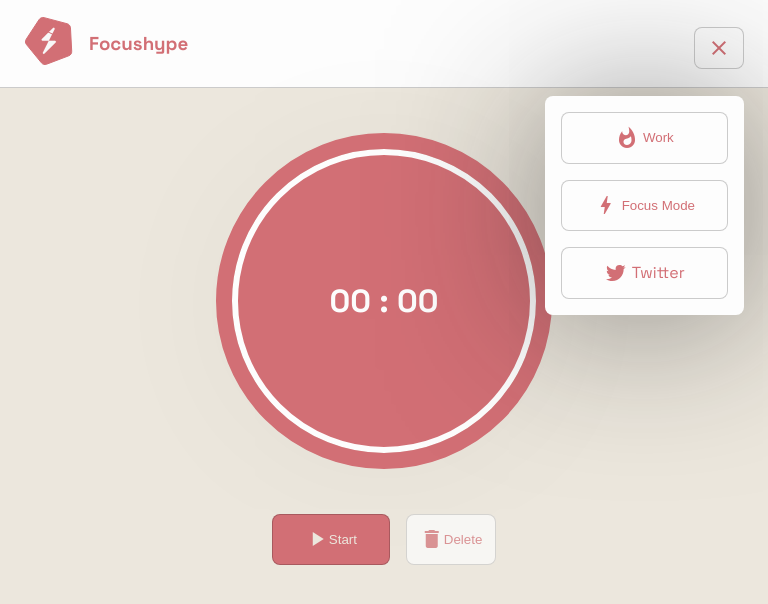
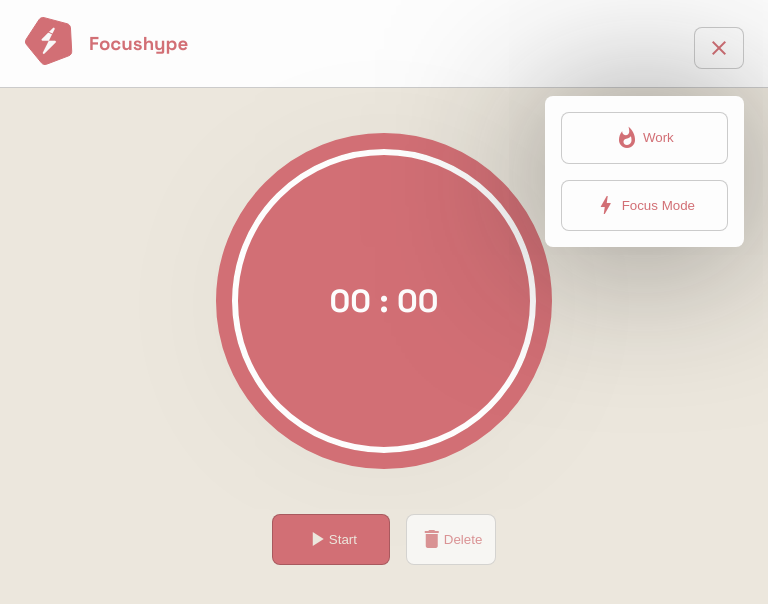
Before and after one commit to vedantnn71/focushype, a website built with Vite: page index.html in a window 768 px wide. Both pictures are taken after a click on the link "menu". Built offline with nearby package versions, Linux system fonts and the light colour scheme.

Commit message:
Fix twitter url showing in desktop bug.

```diff
--- a/index.html
+++ b/index.html
@@ -32,7 +32,7 @@
             href="https://twitter.com/vedantnn7"
             class="navlink button__primary follow"
             target="_blank"
-            ><img src="./assets/twitter.svg" alt="twitter icon" class="icon" />
+            ><img src="./assets/twitter-alt.svg" alt="twitter icon" class="icon" />
             <span class="text">Twitter</span></a
           >
         </li>
--- a/styles/components/_buttons.scss
+++ b/styles/components/_buttons.scss
@@ -97,7 +97,7 @@ button:disabled {
     animation: 0.3s ease scale;
 
     .follow {
-      display: flex !important;
+      display: flex;
       gap: 4px;
 
       img {
@@ -109,3 +109,11 @@ button:disabled {
     display: flex;
   }
 }
+
+@media screen and (min-width: 768px) {
+  .buttons {
+    .follow {
+      display: none !important;
+    }
+  }
+}
```
Also changed, not shown: assets/twitter-alt.svg (added).
